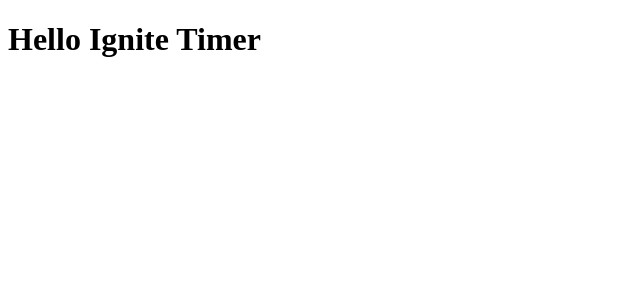
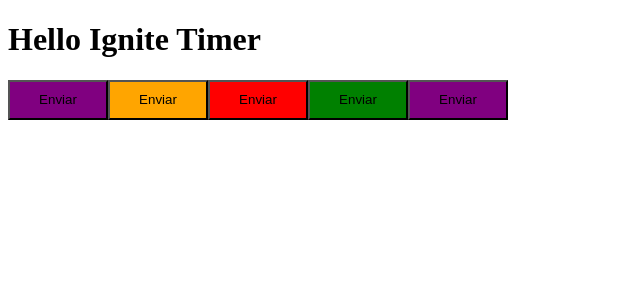
Before and after one commit to Newton-Duarte/ignite-timer, a React (Vite) app: page / in a window 1280 px wide. Shown: the top 300 px of the page, without its empty margins (0-640 px from the left). Built offline with nearby package versions, Linux system fonts and the light colour scheme.

Commit message:
feat: add button component

```diff
--- a/src/App.tsx
+++ b/src/App.tsx
@@ -1,7 +1,14 @@
+import { Button } from "./components/Button";
+
 export function App() {
   return (
     <>
       <h1>Hello Ignite Timer</h1>
+      <Button variant="primary" />
+      <Button variant="secondary" />
+      <Button variant="danger" />
+      <Button variant="success" />
+      <Button />
     </>
   )
 }
--- /dev/null
+++ b/src/components/Button.styles.ts
@@ -0,0 +1,24 @@
+import styled, { css } from "styled-components";
+
+export type ButtonVariant = 'primary' | 'secondary' | 'danger' | 'success';
+
+interface ButtonContainerProps {
+  variant: ButtonVariant;
+}
+
+const buttonVariants = {
+  primary: 'purple',
+  secondary: 'orange',
+  danger: 'red',
+  success: 'green'
+}
+
+export const ButtonContainer = styled.button<ButtonContainerProps>`
+  width: 100px;
+  height: 40px;
+  ${props => {
+    return css`
+      background-color: ${buttonVariants[props.variant]}
+    `
+  }}
+`;
--- /dev/null
+++ b/src/components/Button.tsx
@@ -0,0 +1,9 @@
+import { ButtonContainer, ButtonVariant } from "./Button.styles";
+
+interface ButtonProps {
+  variant?: ButtonVariant;
+}
+
+export function Button({ variant = 'primary' }: ButtonProps) {
+  return <ButtonContainer variant={variant}>Enviar</ButtonContainer>
+}
```
